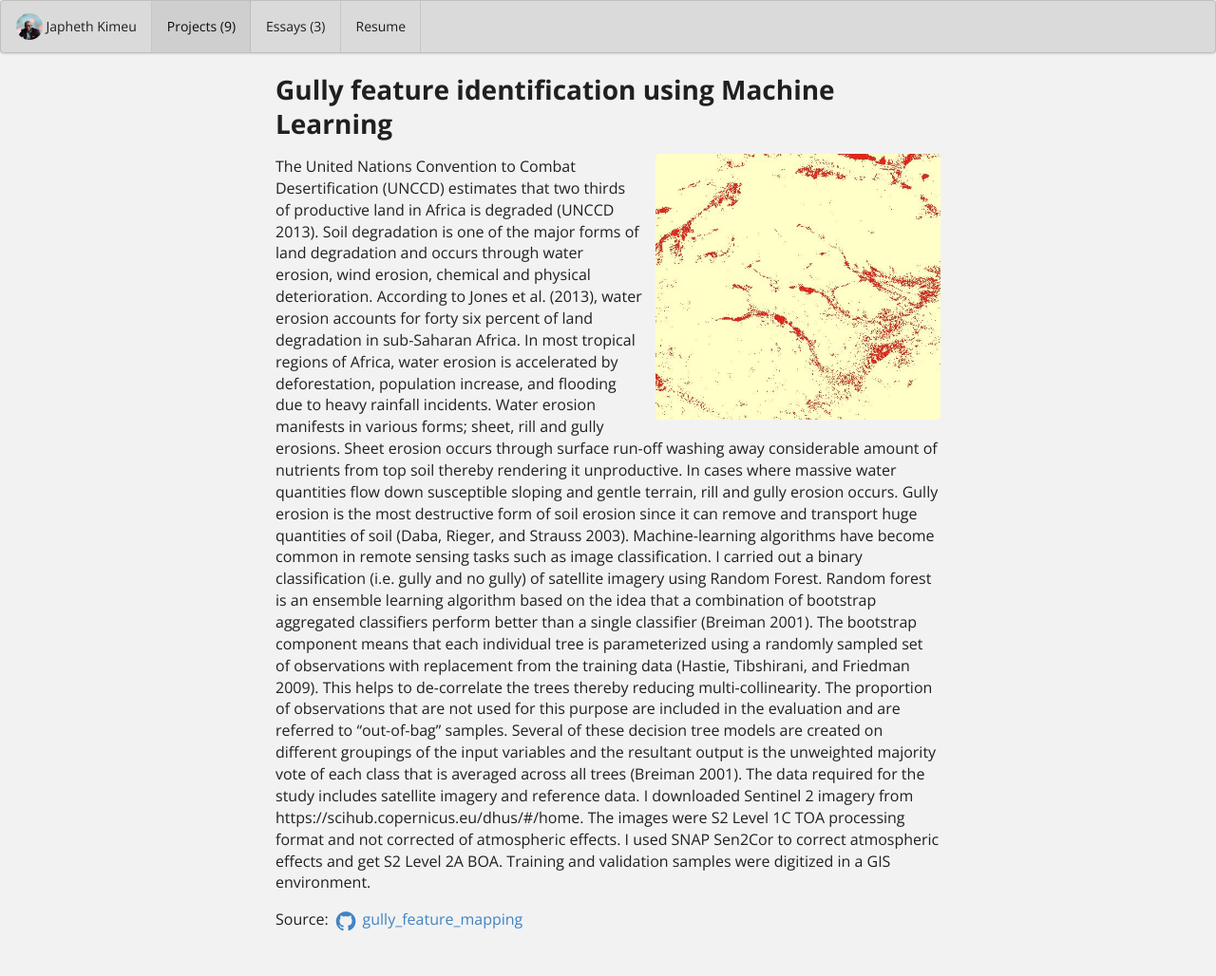
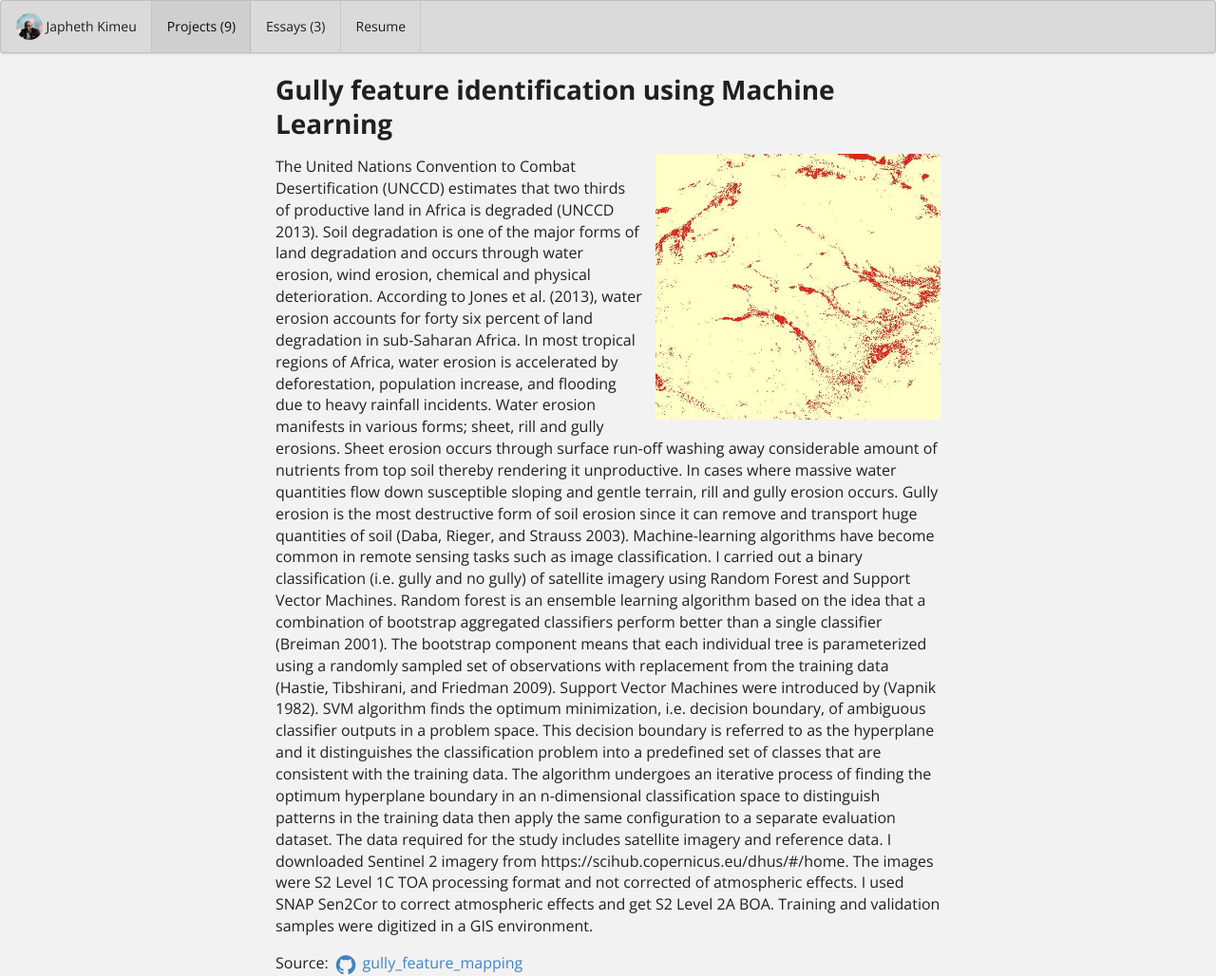
Before and after one commit to japhethkimeu/japhethkimeu.github.io, a Jekyll site: the page built from projects/project-2.md, in a window 1280 px wide. Shown: the whole page at 95% size. Built offline with Jekyll 4.4.1, drawn with Linux system fonts in a browser that asks for light colours; before the commit the page ends 982 px from its top, so only the background shows below that.

Commit message:
Update project-2.md

```diff
--- a/projects/project-2.md
+++ b/projects/project-2.md
@@ -8,16 +8,17 @@
 date: 2022-11-15
 labels:
   - Jupyter Notebook
-  - Python
+  - Random Forest
+  - Support Vector Machines
   - Machine Learning
   - Land degradation
-summary: Random Forest classification of Sentinel 2 images to identify gullies
+summary: Classification of Sentinel 2 images to identify gullies usinf RF & SVM
 ---
 
 <img class="ui medium right floated rounded image" src="../images/classified.JPG">
 
 The United Nations Convention to Combat Desertification (UNCCD) estimates that two thirds of productive land in Africa is degraded (UNCCD 2013). Soil degradation is one of the major forms of land degradation and occurs through water erosion, wind erosion, chemical and physical deterioration. According to Jones et al. (2013), water erosion accounts for forty six percent of land degradation in sub-Saharan Africa. In most tropical regions of Africa, water erosion is accelerated by deforestation, population increase, and flooding due to heavy rainfall incidents. Water erosion manifests in various forms; sheet, rill and gully erosions. Sheet erosion occurs through surface run-off washing away considerable amount of nutrients from top soil thereby rendering it unproductive. In cases where massive water quantities flow down susceptible sloping and gentle terrain, rill and gully erosion occurs. Gully erosion is the most destructive form of soil erosion since it can remove and transport huge quantities of soil (Daba, Rieger, and Strauss 2003).
-Machine-learning algorithms have become common in remote sensing tasks such as image classification. I carried out a binary classification (i.e. gully and no gully) of satellite imagery using Random Forest. Random forest is an ensemble learning algorithm based on the idea that a combination of bootstrap aggregated classifiers perform better than a single classifier (Breiman 2001). The bootstrap component means that each individual tree is parameterized using a randomly sampled set of observations with replacement from the training data (Hastie, Tibshirani, and Friedman 2009). This helps to de-correlate the trees thereby reducing multi-collinearity. The proportion of observations that are not used for this purpose are included in the evaluation and are referred to “out-of-bag” samples. Several of these decision tree models are created on different groupings of the input variables and the resultant output is the unweighted majority vote of each class that is averaged across all trees (Breiman 2001).
+Machine-learning algorithms have become common in remote sensing tasks such as image classification. I carried out a binary classification (i.e. gully and no gully) of satellite imagery using Random Forest and Support Vector Machines. Random forest is an ensemble learning algorithm based on the idea that a combination of bootstrap aggregated classifiers perform better than a single classifier (Breiman 2001). The bootstrap component means that each individual tree is parameterized using a randomly sampled set of observations with replacement from the training data (Hastie, Tibshirani, and Friedman 2009). Support Vector Machines were introduced by (Vapnik 1982). SVM algorithm finds the optimum minimization, i.e. decision boundary, of ambiguous classifier outputs in a problem space. This decision boundary is referred to as the hyperplane and it distinguishes the classification problem into a predefined set of classes that are consistent with the training data. The algorithm undergoes an iterative process of finding the optimum hyperplane boundary in an n-dimensional classification space to distinguish patterns in the training data then apply the same configuration to a separate evaluation dataset.
 The data required for the study includes satellite imagery and reference data. I downloaded Sentinel 2 imagery from https://scihub.copernicus.eu/dhus/#/home. The images were S2 Level 1C TOA processing format and not corrected of atmospheric effects. I used SNAP Sen2Cor to correct atmospheric effects and get S2 Level 2A BOA. Training and validation samples were digitized in a GIS environment.
 
 Source: <a href="https://github.com/japhethkimeu/gully_feature_mapping"><i class="large github icon"></i>gully_feature_mapping</a>
```
